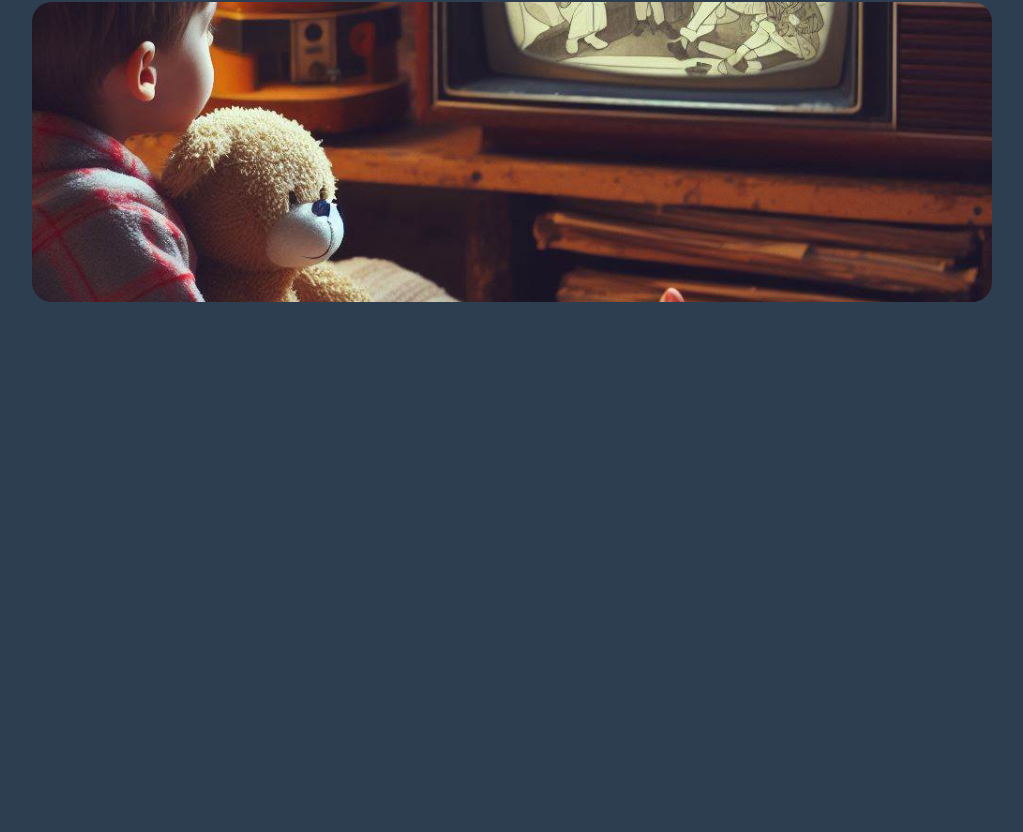
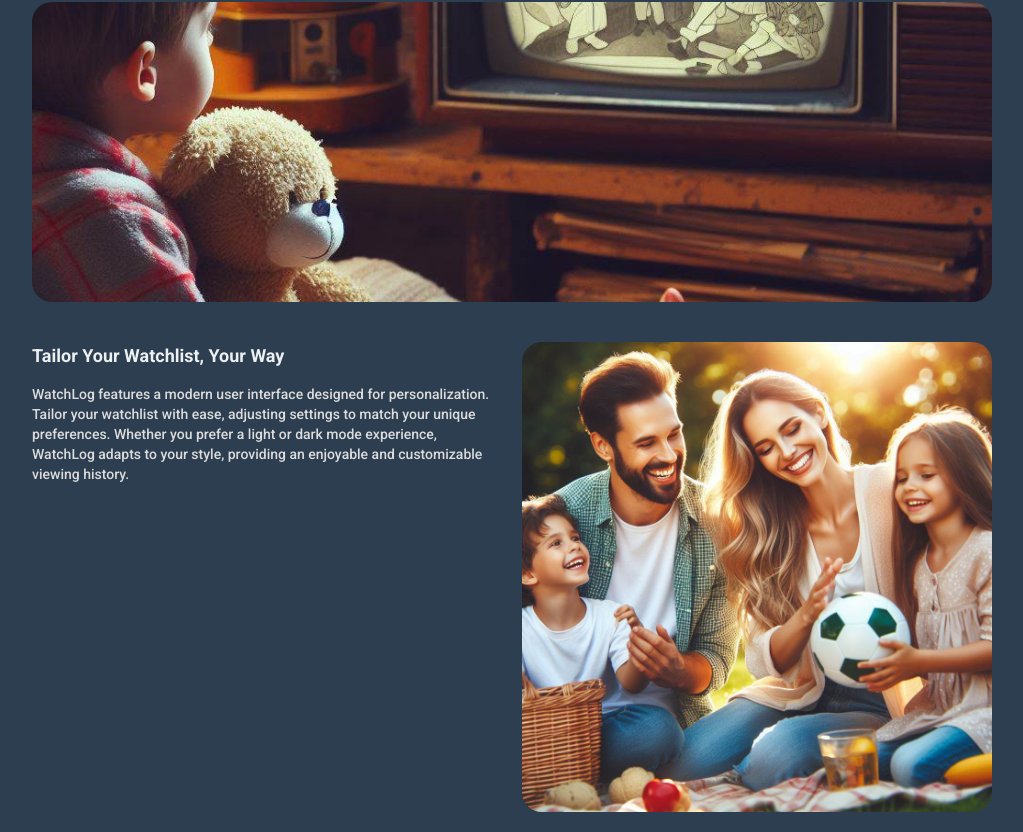
Before and after one commit to tasha-dev/watchlog, a Next.js app: page / in a window 1280 px wide. Shown: the part 220-1052 px from the top of the page, without its empty margins (128-1151 px from the left). Before the commit the page ends 800 px from the top, so only its background shows below. Built offline with nearby package versions, Linux system fonts and the light colour scheme.

Commit message:
added second section of home page (no logged in)

```diff
--- a/app/page.tsx
+++ b/app/page.tsx
@@ -8,6 +8,7 @@ import FirstSectionComponent from "@/component/page/home/logged/firstSectionComp
 import PageComponent from "@/component/pageComponent";
 import TitleComponent from "@/chunk/titleComponent";
 import { ReactNode, useState } from "react";
+import SecondSectionComponent from "@/component/page/home/logged/secondSectionComponent";
 
 // Creating and exporting the home page as default
 export default function HomePage():ReactNode {
@@ -24,6 +25,7 @@ export default function HomePage():ReactNode {
           ) : (
             <>
               <FirstSectionComponent />
+              <SecondSectionComponent />
             </>
           )
       }
--- /dev/null
+++ b/component/page/home/logged/secondSectionComponent.tsx
@@ -0,0 +1,24 @@
+// Codes by mahdi tasha
+// Importing part
+import ContainerComponent from "@/chunk/containerComponent";
+import ParagraphComponent from "@/chunk/paragraphComponent";
+import TitleComponent from "@/chunk/titleComponent";
+import { ReactNode } from "react";
+import Image from "next/image";
+import mainImage from '@/public/img/page/home/secondSection/img-family.jpg';
+
+// Creating and exporting second section of home page if user is logged in , as default
+export default function SecondSectionComponent():ReactNode {
+  // Returning JSX
+  return (
+    <section>
+      <ContainerComponent size="large" className="grid lg:grid-cols-2 grid-cols-1 gap-[20px]">
+        <div>
+          <TitleComponent tier={1}>Tailor Your Watchlist, Your Way</TitleComponent>
+          <ParagraphComponent noMargin>WatchLog features a modern user interface designed for personalization. Tailor your watchlist with ease, adjusting settings to match your unique preferences. Whether you prefer a light or dark mode experience, WatchLog adapts to your style, providing an enjoyable and customizable viewing history.</ParagraphComponent>
+        </div>
+        <Image className="aspect-square lg:h-auto h-[150px] object-cover rounded-[20px]" width={1024} height={1024} alt="Image of a boy watching tv" src={mainImage.src}  />
+      </ContainerComponent>
+    </section>
+  );
+}
```
